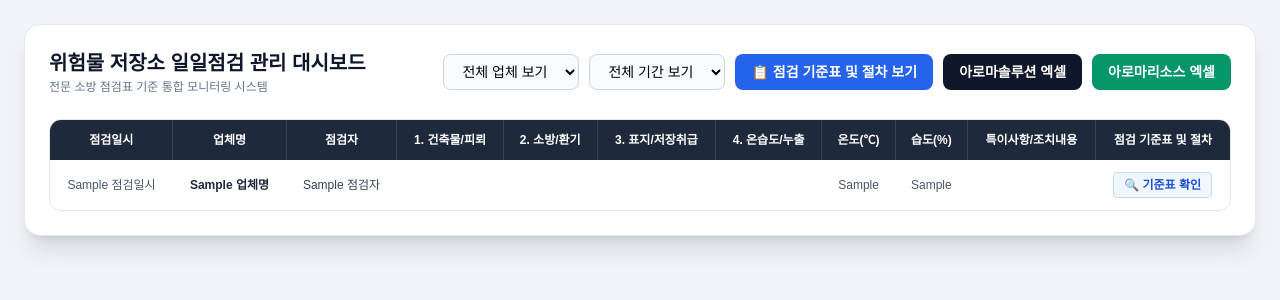
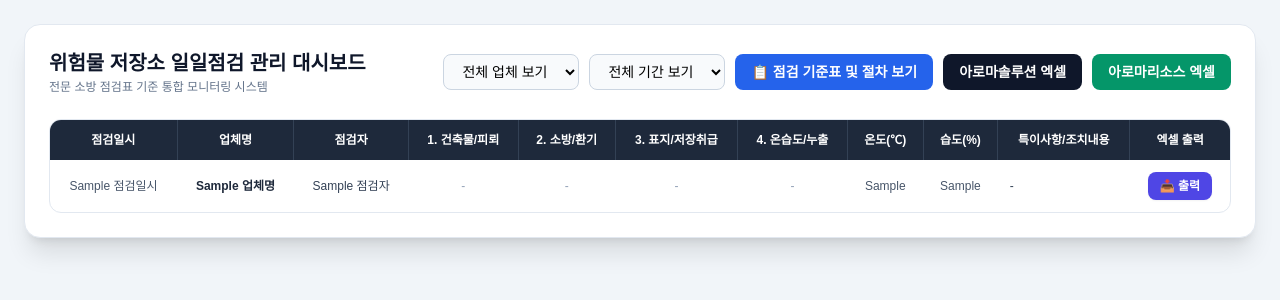
Before and after one commit to wjsdydxo94-a11y/hazardous-check, a Flask app: template templates/admin.html in a window 1280 px wide. Shown: the top 300 px of the page. Run offline with Flask 3, Linux system fonts and the light colour scheme; the template is opened without the code that fills it: most values are stand-ins (such as "Sample title", 1, 10 or a date in 2020); some libraries are stand-ins or nearby versions; some web fonts are replaced.

Commit message:
Update admin.html

```diff
--- a/templates/admin.html
+++ b/templates/admin.html
@@ -45,7 +45,7 @@
                         <th class="py-3 px-3 border-r border-slate-700">온도(℃)</th>
                         <th class="py-3 px-3 border-r border-slate-700">습도(%)</th>
                         <th class="py-3 px-3 border-r border-slate-700">특이사항/조치내용</th>
-                        <th class="py-3 px-3">점검 기준표 및 절차</th>
+                        <th class="py-3 px-3">엑셀 출력</th>
                     </tr>
                 </thead>
                 <tbody id="tableBody" class="divide-y divide-slate-200">
@@ -55,61 +55,77 @@
                         <td class="py-3 px-3 font-bold text-slate-800">{{ row.get('업체명', '-') }}</td>
                         <td class="py-3 px-3 text-slate-700">{{ row.get('점검자', '') }}</td>
 
-                        <!-- 1. 건축물구조 -->
-                        {% set v1 = row.get('건축물구조', '') %}
+                        <!-- 1. 건축물구조_상태 -->
+                        {% set v1 = row.get('건축물구조_상태', '') %}
                         <td class="py-3 px-3">
-                            {% if '양호' in v1|string or '정상' in v1|string or '이상없음' in v1|string %}
+                            {% if '양호' in v1|string or '정상' in v1|string or '이상없음' in v1|string or 'O' in v1|string %}
                                 <span class="bg-emerald-50 text-emerald-700 px-2 py-1 rounded font-bold">✔ 양호</span>
-                            {% elif v1 and v1|string != 'nan' %}
+                            {% elif v1 and v1|string != 'nan' and v1|string != '' %}
                                 <span class="bg-rose-50 text-rose-700 px-2 py-1 rounded font-bold">✘ 정비요함</span>
+                            {% else %}
+                                <span class="text-slate-400">-</span>
                             {% endif %}
                         </td>
 
-                        <!-- 2. 소방환기 -->
-                        {% set v2 = row.get('소방환기', '') %}
+                        <!-- 2. 소방환기_상태 -->
+                        {% set v2 = row.get('소방환기_상태', '') %}
                         <td class="py-3 px-3">
-                            {% if '양호' in v2|string or '정상' in v2|string or '이상없음' in v2|string %}
+                            {% if '양호' in v2|string or '정상' in v2|string or '이상없음' in v2|string or 'O' in v2|string %}
                                 <span class="bg-emerald-50 text-emerald-700 px-2 py-1 rounded font-bold">✔ 양호</span>
-                            {% elif v2 and v2|string != 'nan' %}
+                            {% elif v2 and v2|string != 'nan' and v2|string != '' %}
                                 <span class="bg-rose-50 text-rose-700 px-2 py-1 rounded font-bold">✘ 정비요함</span>
+                            {% else %}
+                                <span class="text-slate-400">-</span>
                             {% endif %}
                         </td>
 
-                        <!-- 3. 표지저장 -->
-                        {% set v3 = row.get('표지저장', '') %}
+                        <!-- 3. 표지저장_상태 -->
+                        {% set v3 = row.get('표지저장_상태', '') %}
                         <td class="py-3 px-3">
-                            {% if '양호' in v3|string or '정상' in v3|string or '이상없음' in v3|string %}
+                            {% if '양호' in v3|string or '정상' in v3|string or '이상없음' in v3|string or 'O' in v3|string %}
                                 <span class="bg-emerald-50 text-emerald-700 px-2 py-1 rounded font-bold">✔ 양호</span>
-                            {% elif v3 and v3|string != 'nan' %}
+                            {% elif v3 and v3|string != 'nan' and v3|string != '' %}
                                 <span class="bg-rose-50 text-rose-700 px-2 py-1 rounded font-bold">✘ 정비요함</span>
+                            {% else %}
+                                <span class="text-slate-400">-</span>
                             {% endif %}
                         </td>
 
-                        <!-- 4. 온습도누출 -->
-                        {% set v4 = row.get('온습도누출', '') %}
+                        <!-- 4. 온습도누출_상태 -->
+                        {% set v4 = row.get('온습도누출_상태', '') %}
                         <td class="py-3 px-3">
-                            {% if '양호' in v4|string or '정상' in v4|string or '이상없음' in v4|string %}
+                            {% if '양호' in v4|string or '정상' in v4|string or '이상없음' in v4|string or 'O' in v4|string %}
                                 <span class="bg-emerald-50 text-emerald-700 px-2 py-1 rounded font-bold">✔ 양호</span>
-                            {% elif v4 and v4|string != 'nan' %}
+                            {% elif v4 and v4|string != 'nan' and v4|string != '' %}
                                 <span class="bg-rose-50 text-rose-700 px-2 py-1 rounded font-bold">✘ 정비요함</span>
+                            {% else %}
+                                <span class="text-slate-400">-</span>
                             {% endif %}
                         </td>
 
                         <td class="py-3 px-3 text-slate-600">{{ row.get('온도', '') }}</td>
                         <td class="py-3 px-3 text-slate-600">{{ row.get('습도', '') }}</td>
 
-                        {% set note = row.get('특이사항', '') %}
+                        <!-- 특이사항 (각 항목별 비고를 통합 표시하거나 대표 특이사항 표시) -->
+                        {% set r1 = row.get('건축물구조_비고', '') %}
+                        {% set r2 = row.get('소방환기_비고', '') %}
+                        {% set r3 = row.get('표지저장_비고', '') %}
+                        {% set r4 = row.get('온습도누출_비고', '') %}
                         <td class="py-3 px-3 text-left text-slate-700">
-                            {% if note and note|string != 'nan' and note|string != 'None' and note|string != '' %}
-                                {{ note }}
-                            {% endif %}
+                            {% set remarks = [] %}
+                            {% if r1 and r1|string != 'nan' and r1|string != 'None' and r1|string != '' %}{% set _ = remarks.append('1번: ' ~ r1) %}{% endif %}
+                            {% if r2 and r2|string != 'nan' and r2|string != 'None' and r2|string != '' %}{% set _ = remarks.append('2번: ' ~ r2) %}{% endif %}
+                            {% if r3 and r3|string != 'nan' and r3|string != 'None' and r3|string != '' %}{% set _ = remarks.append('3번: ' ~ r3) %}{% endif %}
+                            {% if r4 and r4|string != 'nan' and r4|string != 'None' and r4|string != '' %}{% set _ = remarks.append('4번: ' ~ r4) %}{% endif %}
+
+                            {{ remarks | join(' / ') if remarks else '-' }}
                         </td>
 
-                        <!-- 새로운 칸: 기준표 및 절차 확인 버튼 -->
+                        <!-- 변경된 '출력' 버튼 -->
                         <td class="py-3 px-3">
-                            <button onclick="openGuideModal()" class="bg-blue-50 text-blue-700 px-2.5 py-1 rounded font-bold hover:bg-blue-100 transition border border-blue-200">
-                                🔍 기준표 확인
-                            </button>
+                            <a href="/download?company={{ row.get('업체명', '아로마솔루션') }}" class="inline-block bg-indigo-600 text-white px-3 py-1.5 rounded-lg font-bold hover:bg-indigo-700 transition shadow-sm">
+                                📥 출력
+                            </a>
                         </td>
                     </tr>
                     {% endfor %}
```
